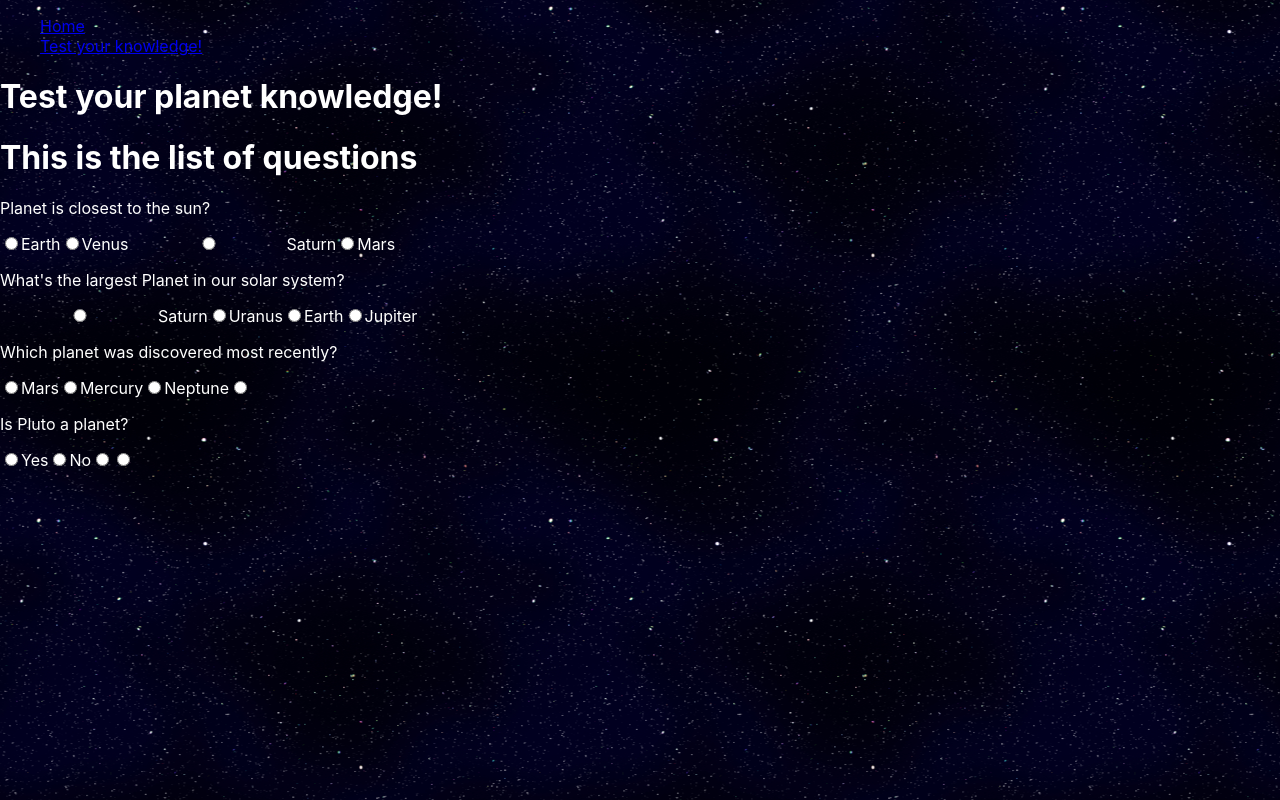
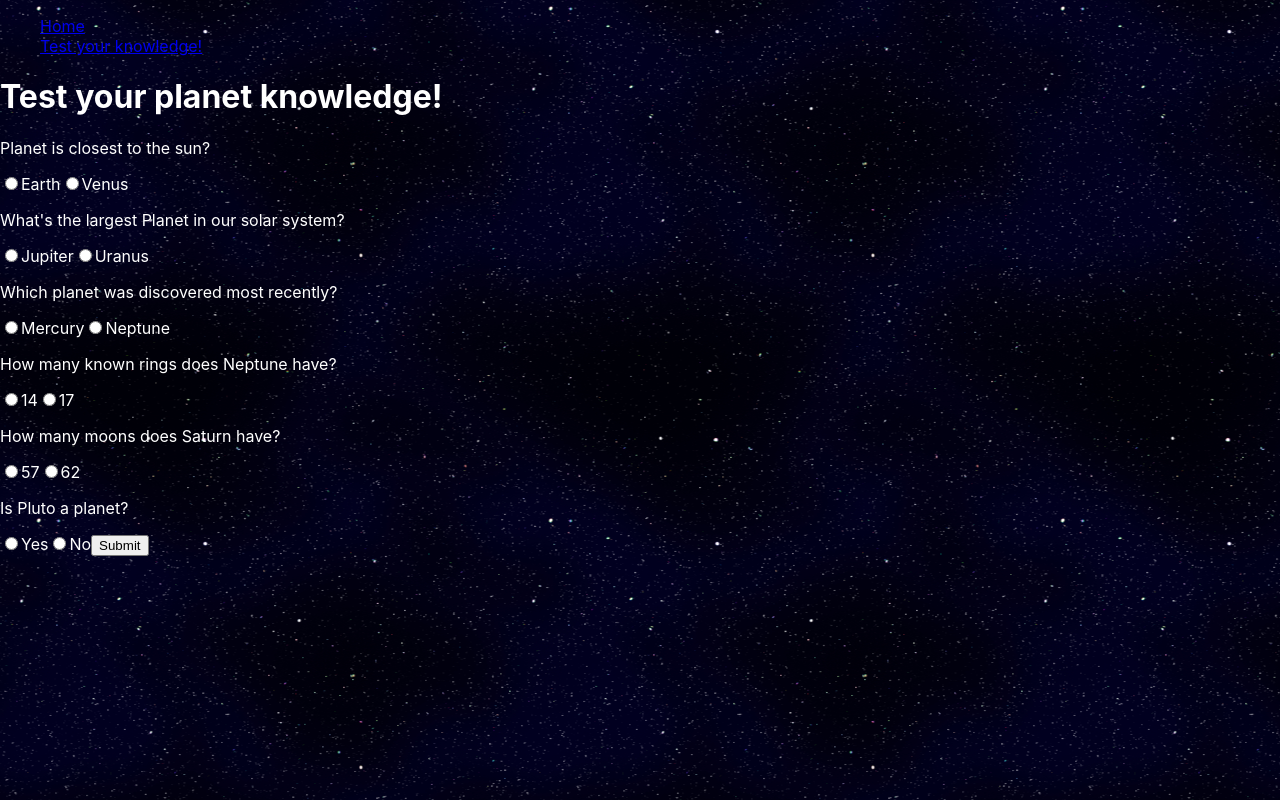
Before and after one commit to jcogan97/planet_edu_project, a React (Create React App) app in the folder client/: page /quiz in a window 1280 px wide. Built offline with nearby package versions, Linux system fonts and the light colour scheme; no server answers.

Commit message:
changed to only have 2 answers, added submit button and started some back logic

```diff
--- a/client/src/components/Quiz/QuestionItem.js
+++ b/client/src/components/Quiz/QuestionItem.js
@@ -1,19 +1,16 @@
 const QuestionItem = ({question, answers, correctAnswer}) => {
 
+    const formData = new FormData();
+    console.log(formData);
 
     return(
         <>
             <p id="text-is-evil">{question}</p>
-            <form>
+
                 <input type="radio" id={answers.a} name={question} value={answers.a}/>
                 <label for={answers.a} id="text-is-evil">{answers.a}</label>
                 <input type="radio" id={answers.b} name={question} value={answers.b}/>
                 <label for={answers.b} id="text-is-evil">{answers.b}</label>
-                <input type="radio" id={answers.c} name={question} value={answers.c}/>
-                <label for={answers.c} id="text-is-evil">{answers.c}</label>
-                <input type="radio" id={answers.d} name={question} value={answers.d}/>
-                <label for={answers.d} id="text-is-evil">{answers.d}</label>
-            </form>
 
         </>
     );
--- a/client/src/components/Quiz/QuestionList.js
+++ b/client/src/components/Quiz/QuestionList.js
@@ -1,15 +1,26 @@
+import {useState} from 'react';
 import QuestionItem from "./QuestionItem";
 
 const QuestionList = ({questions}) => {
 
+    const [formData, setformData] = useState({});
+
     const listOfQuestions = questions.map((question) => {
         return <QuestionItem question={question.question} answers={question.answers} correctAnswer={question.correctAnswer}/>
 
-    })
+    });
+
+    const onSubmit = (event) => {
+        event.preventDefault();
+        console.log(event);
+    }
+
     return(
         <>
-        <h1 id="text-is-evil">This is the list of questions</h1>
-        {listOfQuestions}
+        <form onSubmit={onSubmit}>
+            {listOfQuestions}
+            <input type="submit"/>
+        </form>
         </>
     );
 }
--- a/client/src/components/Quiz/Quiz.js
+++ b/client/src/components/Quiz/Quiz.js
@@ -9,29 +9,40 @@ const Quiz = () => {
             answers: {
                 a: 'Earth',
                 b: 'Venus',
-                c: 'Saturn',
-                d: 'Mars'
             },
             correctAnswer: 'b'
         },
         {
             question: "What's the largest Planet in our solar system?",
             answers: {
-                a: 'Saturn',
+                a: 'Jupiter',
                 b: 'Uranus',
-                c: 'Earth',
-                d: 'Jupiter'
             },
-            correctAnswer: 'd'
+            correctAnswer: 'a'
         },
         {
             question: "Which planet was discovered most recently?",
             answers: {
-                a: 'Mars',
-                b: 'Mercury',
-                c: 'Neptune'
+                a: 'Mercury',
+                b: 'Neptune'
             },
-            correctAnswer: 'c'
+            correctAnswer: 'b'
+        },
+        {
+            question: "How many known rings does Neptune have?",
+            answers: {
+                a: '14',
+                b: '17',
+            },
+            correctAnswer: 'a'
+        },
+        {
+            question: "How many moons does Saturn have?",
+            answers: {
+                a: '57',
+                b: '62',
+            },
+            correctAnswer: 'b'
         },
         {
             question: "Is Pluto a planet?",
```
